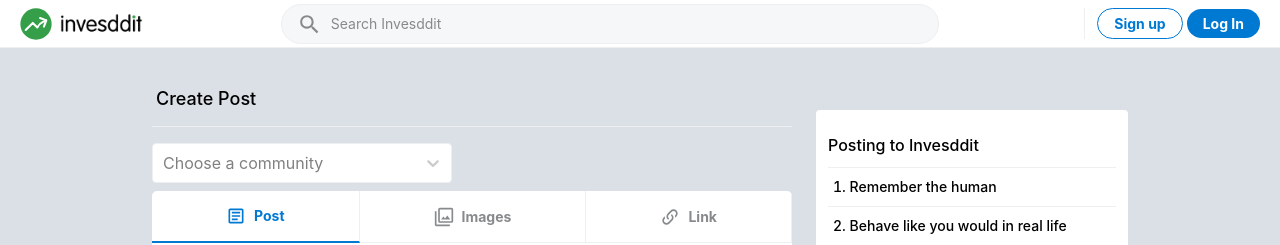
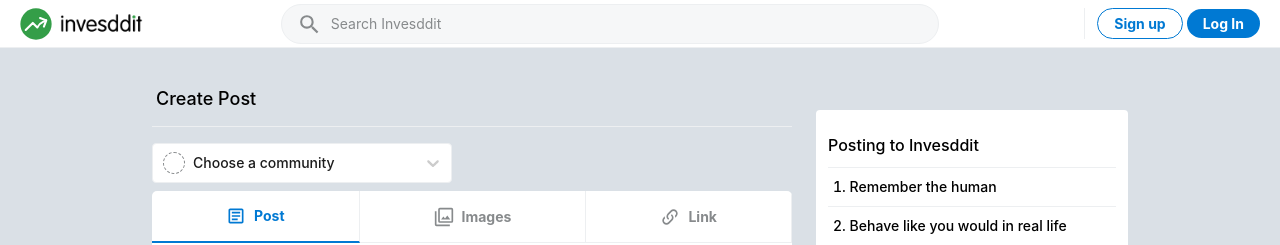
Before and after one commit to ayrt-n/invesddit, a React (Create React App) app: page /submit in a window 1280 px wide. Shown: the top 245 px of the page. Built offline with nearby package versions, Linux system fonts and the light colour scheme; no server answers; what tailwind-gradient-mask-image would draw is missing.

Commit message:
Add async community selection for create posts

```diff
--- a/src/components/forms/CommunitySelect.js
+++ b/src/components/forms/CommunitySelect.js
@@ -1,11 +1,56 @@
 import React, { useState, useEffect } from 'react';
-import Select from 'react-select';
-import logo from '../../assets/icons/invesddit-logo.svg';
+import AsyncSelect from 'react-select/async';
+import { components } from 'react-select';
+import defaultAvatar from '../../assets/icons/invesddit-logo.svg';
 import { getCurrentAccountCommunities } from '../../services/accountService';
+import { getCommunities } from '../../services/communityService';
 
-const formatOptionLabel = ({ value, avatar, label, memberCount }) => (
+// Custom placeholder
+const CommunityPlaceholder = (props) => {
+  return (
+    <components.Placeholder {...props}>
+        <div className="flex items-center h-full">
+          <span className="rounded-full border-[1px] border-feed-text border-dashed w-[22px] h-[22px] leading-[22px]" />
+          <div className="flex-1 pl-[8px] text-[14px] text-[#1c1c1c] font-medium leading-[18px] w-full align-middle">
+            Choose a community
+          </div>
+        </div>
+    </components.Placeholder>
+  );
+}
+
+// Custom no options message
+const NoCommunitiesMessage = (props) => {
+  return (
+    <components.NoOptionsMessage {...props}>
+      <span>No communities found</span>
+    </components.NoOptionsMessage>
+  );
+}
+
+// Custom option label for select
+// If option is selected, only shows the label with avatar
+// If option is in the menu it includes member count
+const formatOptionLabel = ({ avatar, label, memberCount }, { context }) => {
+  if (context === 'menu') {
+    return (
       <div className="p-[8px] flex items-center overflow-hidden">
-    <img src={avatar || logo} alt="community logo" className="my-[2px] mr-[8px] max-h-[22px] max-w-[22px] rounded-full" />
+        <img src={avatar || defaultAvatar} alt="community logo" className="my-[2px] mr-[8px] max-h-[22px] max-w-[22px] rounded-full" />
+        <div className="flex grow flex-col nowrap">
+          <span className="text-[14px] font-medium leading-[18px] overflow-hidden text-ellipsis">
+            {label}
+          </span>
+          <span className="text-meta-text text-[12px] leading-[16px] overflow-hidden text-ellipsis">
+            {memberCount} members
+          </span>
+        </div>
+      </div>
+    );
+  }
+
+  return (
+    <div className="flex items-center overflow-hidden">
+      <img src={avatar || defaultAvatar} alt="community logo" className="my-[2px] mr-[8px] max-h-[22px] max-w-[22px] rounded-full" />
       <div className="flex grow flex-col nowrap">
         <span className="text-[14px] font-medium leading-[18px] overflow-hidden text-ellipsis">
           {label}
@@ -13,7 +58,9 @@ const formatOptionLabel = ({ value, avatar, label, memberCount }) => (
       </div>
     </div>
   );
+};
 
+// Community Select Component
 function CommunitySelect({ value, onChange }) {
   const [accountCommunities, setAccountCommunities] = useState([]);
   useEffect(() => {
@@ -23,25 +70,55 @@ function CommunitySelect({ value, onChange }) {
           return {
             value: community.sub_dir,
             label: `c/${community.sub_dir}`,
-            avatar: community.avatar
+            avatar: community.avatar,
+            memberCount: community.memberships_count
           }
         })
       );
     })
   }, []);
 
+  const searchCommunities = (value) => {
+    return getCommunities(value).then(data => {
+      const yourCommunities = { label: 'Your Communities', options: [] };
+      const otherCommunities = { label: 'Other', options: [] };
+
+      data.data.forEach((community) => {
+        if (accountCommunities.find(c => c.value === community.sub_dir)) {
+          yourCommunities.options.push({
+            value: community.sub_dir,
+            label: `c/${community.sub_dir}`,
+            avatar: community.avatar,
+            memberCount: community.memberships_count
+          })
+        } else {
+          otherCommunities.options.push({
+            value: community.sub_dir,
+            label: `c/${community.sub_dir}`,
+            avatar: community.avatar,
+            memberCount: community.memberships_count
+          })
+        }});
+
+      return [yourCommunities, otherCommunities];
+    })
+    .catch(err => {
+      console.error(err);
+    })
+  };
+
   return (
-    <Select
-      placeholder="Choose a community"
-      options={accountCommunities}
+    <AsyncSelect
+      defaultOptions={[{label: 'Your Communities', options: accountCommunities}]}
+      loadOptions={searchCommunities}
       value={value}
       onChange={(value) => onChange(value.value)}
       styles={{
         control: (baseStyles, state) => ({
           ...baseStyles,
           background: "#FFFFFF",
-          border: state.isSelected ? "1px solid red" : "1px solid #EDEFF1",
-          boxShadow: state.isSelected ? "0 -3px 0 -1px #FFFFFF, 0 0 2px 1px #EDEFF1" : "none",
+          border: "1px solid #EDEFF1",
+          boxShadow: state.isFocused ? "0 0 2px 1px #EDEFF1" : "none",
           minHeight: "40px",
           "&:hover": {
             borderColor: "#EDEFF1"
@@ -52,10 +129,9 @@ function CommunitySelect({ value, onChange }) {
         }),
         menu: (baseStyles, state) => ({
           ...baseStyles,
-          marginTop: "-4px",
+          marginTop: "0",
           background: "#FFFFFF",
           border: "1px solid #EDEFF1",
-          borderTop: "none",
           borderTopRightRadius: "0px",
           borderTopLeftRadius: "0px",
           borderBottomRightRadius: "4px",
@@ -75,11 +151,31 @@ function CommunitySelect({ value, onChange }) {
           "&:hover": {
             background: "#FFFFFF"
           }
+        }),
+        noOptionsMessage: (baseStyles, state) => ({
+          ...baseStyles,
+          fontSize: "14px",
+          fontWeight: "500",
+          color: "#878A8C",
+        }),
+        groupHeading: (baseStyles, state) => ({
+          ...baseStyles,
+          padding: "8px 16px 3px",
+          fontSize: "10px",
+          fontWeight: "700",
+          color: "#878A8C",
+          textTransform: "uppercase",
+        }),
+        singleValue: (baseStyles, state) => ({
+          ...baseStyles,
+          display: state.selectProps.menuIsOpen ? 'none' : 'block',
         })
       }}
       formatOptionLabel={formatOptionLabel}
       hideSelectedOptions={true}
       components={{
+        Placeholder: CommunityPlaceholder,
+        NoOptionsMessage: NoCommunitiesMessage,
         IndicatorSeparator: () => null,
       }}
     />
--- a/src/services/communityService.js
+++ b/src/services/communityService.js
@@ -87,10 +87,26 @@ function updateCommunity(values) {
   })
 }
 
+function getCommunities(q) {
+  return fetch(`${API_URL}/api/v1/communities?q=${q}`, {
+    method: 'GET',
+    mode: 'cors',
+    headers: defaultHeaders()
+  })
+  .then(response => {
+    if (response.ok) {
+      return response.json();
+    } else {
+      throw response.text().then(text => { throw new Error(text) });
+    }
+  })
+}
+
 export {
   getCommunity,
   joinCommunity,
   leaveCommunity,
   createCommunity,
   updateCommunity,
+  getCommunities,
 }
```
Lines whose indentation alone changed are shown as unchanged.
